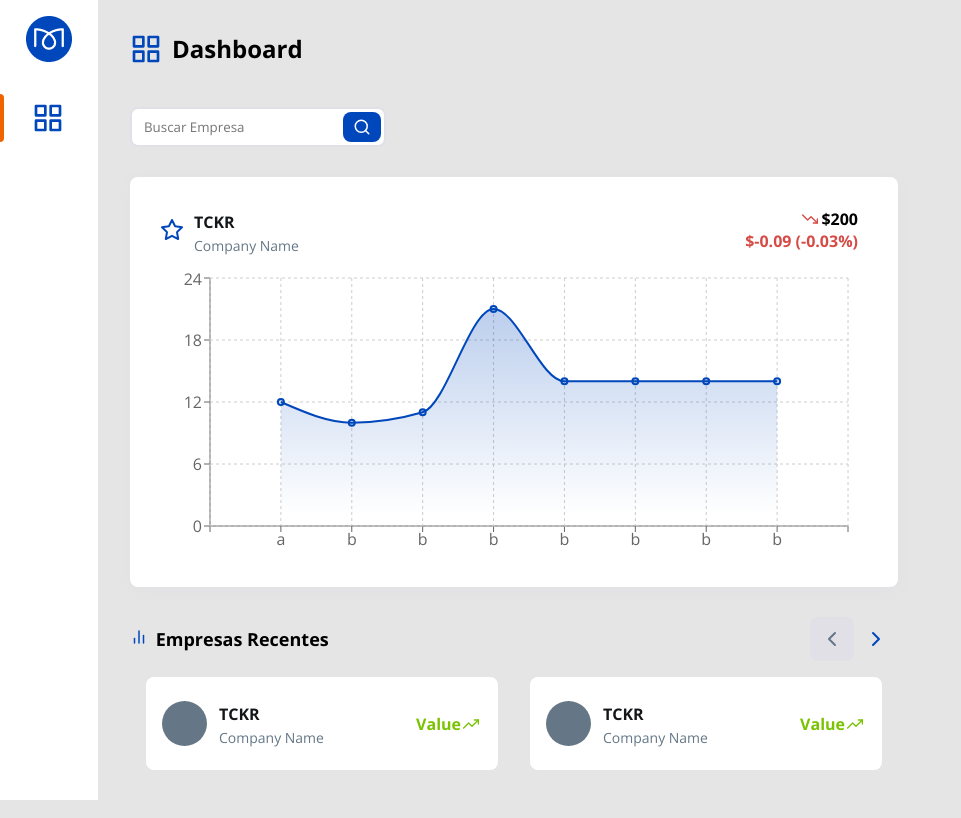
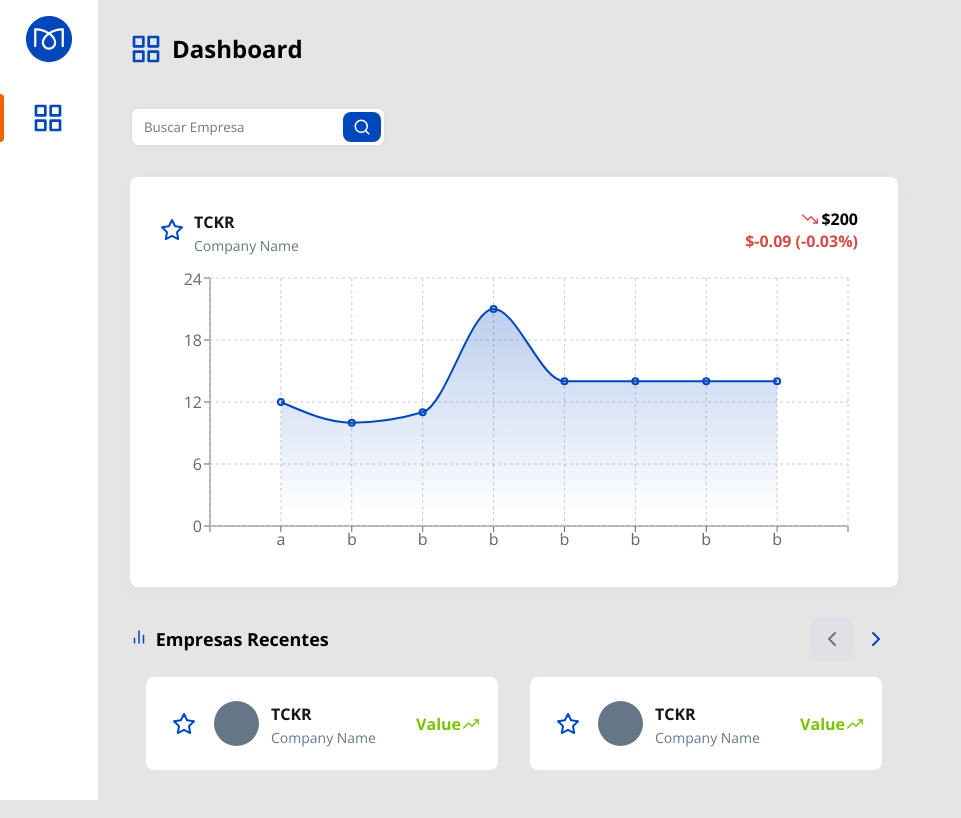
Before and after one commit to gabrielcarneiro97/stocks-panel, a React (Create React App) app: page / in a window 1280 px wide. Shown: the whole page, without its empty margins (0-961 px from the left). Built offline with nearby package versions, Linux system fonts and the light colour scheme.

Commit message:
criei um componente para favoritar empresas

```diff
--- /dev/null
+++ b/src/components/AddToFavButton/AddToFavButton.tsx
@@ -0,0 +1,18 @@
+import { FiStar } from 'react-icons/fi';
+import { Button, Tooltip } from '..';
+
+type Props = {
+  companyId : number;
+}
+
+export default function AddToFavButton(props : Props) {
+  const { companyId } = props;
+
+  const handleClick = () => console.log(companyId);
+
+  return (
+    <Tooltip content="Favoritar">
+      <Button onClick={handleClick} variant="white"><FiStar size={24} /></Button>
+    </Tooltip>
+  );
+}
--- a/src/components/MainContent/components/Chart/Chart.tsx
+++ b/src/components/MainContent/components/Chart/Chart.tsx
@@ -1,10 +1,12 @@
 import { useState } from 'react';
-import { FiStar, FiTrendingDown, FiTrendingUp } from 'react-icons/fi';
+import { FiTrendingDown, FiTrendingUp } from 'react-icons/fi';
 import {
   CartesianGrid, Tooltip as RechartsTooltip, XAxis, YAxis, Area, AreaChart, ResponsiveContainer,
 } from 'recharts';
 import styled, { useTheme } from 'styled-components';
-import { Button, Company, Tooltip } from '../../..';
+import {
+  AddToFavButton, Company,
+} from '../../..';
 
 import { ChartTooltip } from './components';
 
@@ -63,9 +65,7 @@ export default function Chart() {
     <Container>
       <Header>
         <CompanyContainer>
-          <Tooltip content="Favoritar">
-            <Button variant="white"><FiStar size={24} /></Button>
-          </Tooltip>
+          <AddToFavButton companyId={0} />
 
           <Company />
         </CompanyContainer>
--- a/src/components/MainContent/components/Recents/Recents.tsx
+++ b/src/components/MainContent/components/Recents/Recents.tsx
@@ -1,7 +1,7 @@
 import { useRef, useState } from 'react';
 import { FiBarChart2, FiChevronLeft, FiChevronRight } from 'react-icons/fi';
 import styled, { useTheme } from 'styled-components';
-import { Button, StockCard } from '../../..';
+import { AddToFavButton, Button, StockCard } from '../../..';
 
 const Container = styled.div``;
 
@@ -116,7 +116,9 @@ export default function Recents() {
         }}
         ref={cardsRef}
       >
-        {cards.map((el) => <StockCard hoverble key={el.id} />)}
+        {cards.map(
+          (el) => <StockCard hoverble key={el.id} addon={<AddToFavButton companyId={el.id} />} />,
+        )}
 
       </Cards>
     </Container>
--- a/src/components/StockCard/StockCard.tsx
+++ b/src/components/StockCard/StockCard.tsx
@@ -1,7 +1,7 @@
 import styled, { css, useTheme } from 'styled-components';
 import { FiTrendingDown, FiTrendingUp } from 'react-icons/fi';
 
-import { forwardRef } from 'react';
+import { forwardRef, ReactNode } from 'react';
 import { Company } from '..';
 
 const Container = styled.div<{ shadow : boolean, hoverble: boolean }>`
@@ -21,6 +21,14 @@ const Container = styled.div<{ shadow : boolean, hoverble: boolean }>`
       box-shadow: 0px 8px 20px -2px rgba(43, 37, 63, 0.1);
     }
   `}
+`;
+
+const LeftAddonContainer = styled.div`
+  display: flex;
+  align-items: center;
+  justify-content: center;
+  margin-right: 8px;
+  margin-left: 0;
 `;
 
 const LogoContainer = styled.div`
@@ -75,6 +83,7 @@ type Props = {
   companyName?: string;
   logoSrc?: string;
   value?: string;
+  addon?: ReactNode;
 }
 
 const StockCard = forwardRef<HTMLDivElement, Props>((props : Props, ref) => {
@@ -86,6 +95,7 @@ const StockCard = forwardRef<HTMLDivElement, Props>((props : Props, ref) => {
     companyName,
     logoSrc,
     value,
+    addon,
   } = props;
 
   const theme = useTheme();
@@ -96,6 +106,14 @@ const StockCard = forwardRef<HTMLDivElement, Props>((props : Props, ref) => {
       shadow={shadow ?? true}
       ref={ref}
     >
+      {
+        addon
+        && (
+          <LeftAddonContainer>
+            {addon}
+          </LeftAddonContainer>
+        )
+      }
       <LogoContainer>
         <Logo src={logoSrc} />
       </LogoContainer>
@@ -134,6 +152,7 @@ StockCard.defaultProps = {
   companyName: undefined,
   logoSrc: undefined,
   value: undefined,
+  addon: undefined,
 };
 
 export default StockCard;
--- a/src/components/index.ts
+++ b/src/components/index.ts
@@ -5,3 +5,4 @@ export { default as SideMenu } from './SideMenu/SideMenu';
 export { default as MainContent } from './MainContent/MainContent';
 export { default as Company } from './Company/Company';
 export { default as Tooltip } from './Tooltip/Tooltip';
+export { default as AddToFavButton } from './AddToFavButton/AddToFavButton';
```
